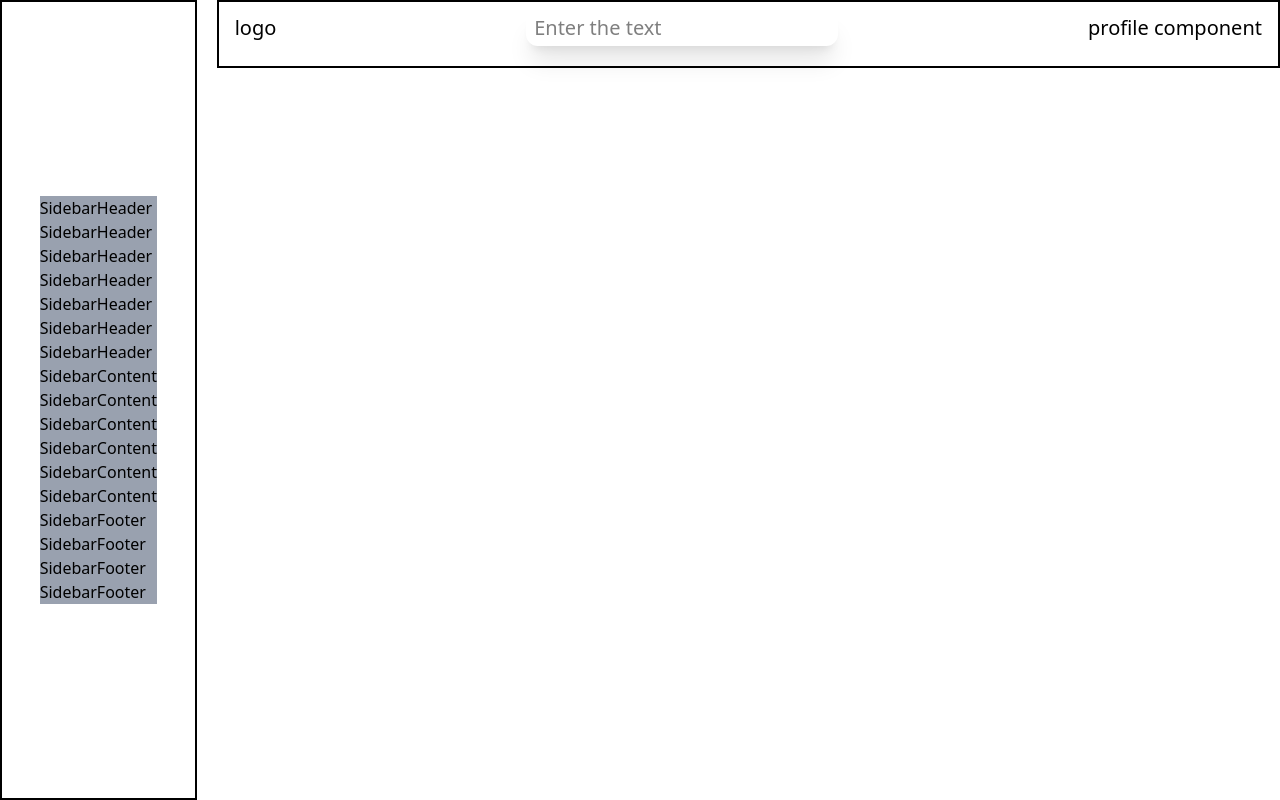
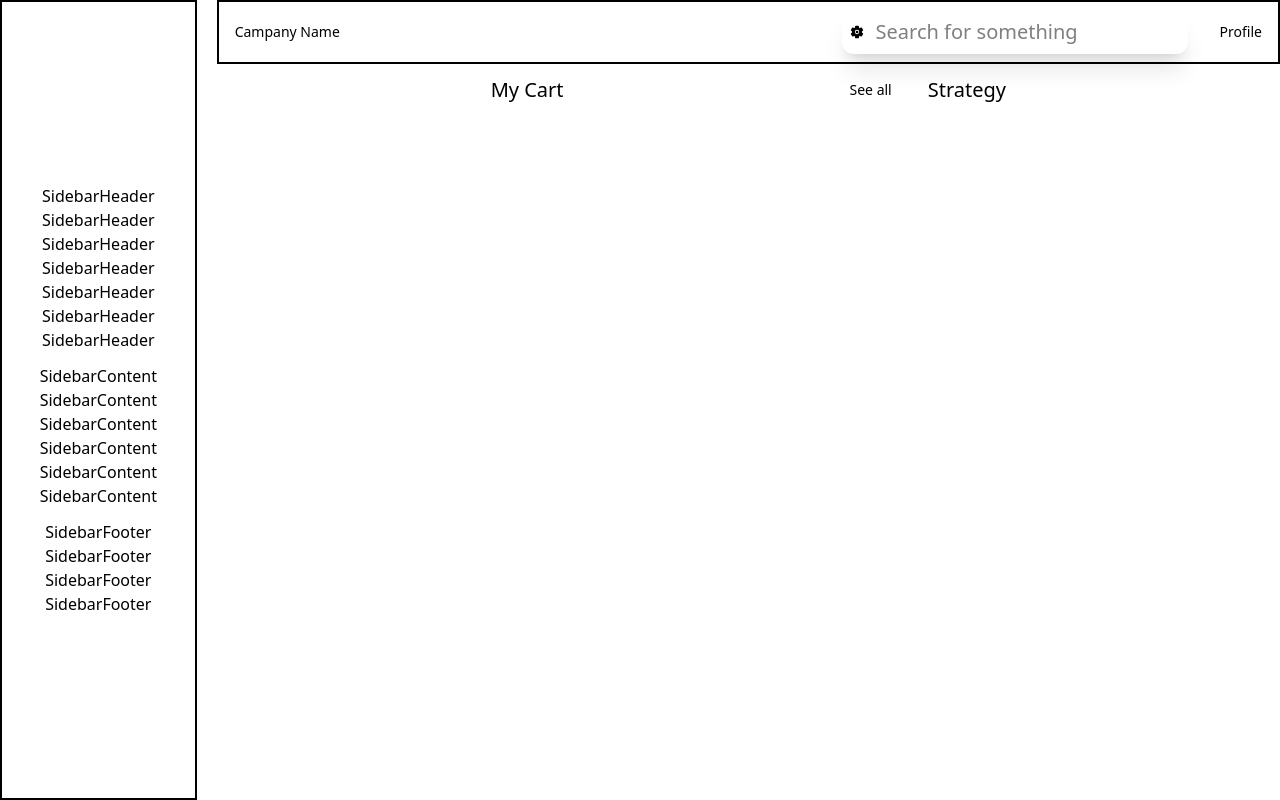
Before and after one commit to mouiz-youb/Mini-Dashboard, a React (Vite) app: page / in a window 1280 px wide. Built offline with nearby package versions, Linux system fonts and the light colour scheme.

Commit message:
fixe the last problem inside the layout of the project the next step is to create the content of the project

```diff
--- a/src/App.css
+++ b/src/App.css
@@ -1,3 +1,4 @@
 .transition-css {
   transition: all 2s;
+  /* position: none; */
 }
--- a/src/App.tsx
+++ b/src/App.tsx
@@ -1,6 +1,6 @@
 import React, { useState, useEffect } from "react";
 import "./index.css";
-import { Routes, Route } from "react-router-dom";
+import { Routes, Route, BrowserRouter } from "react-router-dom";
 import Admin from "./pages/Admin";
 import Sidebar from "./components/Sidebar";
 import { useClick } from "./store/useClick";
@@ -14,7 +14,7 @@ function App() {
         className={
           !click
             ? `col-start-1 col-end-7 row-start-1 row-end-1 md:col-start-2 md:col-end-7 md:row-start-1 md:row-end-1 overflow-y-scroll  `
-            : `col-start-2 col-end-7 row-start-1 row-end-1 md:col-start-1 md:col-end-7 md:row-start-1 md:row-end-1 overflow-y-scroll   `
+            : `col-start-1 col-end-7 row-start-1 row-end-1 md:col-start-1 md:col-end-7 md:row-start-1 md:row-end-1 overflow-y-scroll   `
         }
       >
         <Routes>
--- a/src/components/Cart.tsx
+++ b/src/components/Cart.tsx
@@ -1,7 +1,12 @@
 import React from "react";
 
 function Cart() {
-  return <div className="flex justify-center items-center flex-row"></div>;
+  return (
+    <div className="flex justify-center items-center flex-row">
+      <div></div>
+      <div></div>
+    </div>
+  );
 }
 
 export default Cart;
--- /dev/null
+++ b/src/components/NavTwo.tsx
@@ -0,0 +1,20 @@
+import React from "react";
+import { Link } from "react-router-dom";
+
+function NavTwo() {
+  return (
+    <div className="flex justify-evenly items-center flex-row gap-3 w-full">
+      <div className="flex justify-center items-center">
+        <p>My Cart</p>
+      </div>
+      <div className="flex justify-between items-center flex-row gap-9">
+        <Link to="/" className="text-sm">
+          See all
+        </Link>
+        <p>Strategy</p>
+      </div>
+    </div>
+  );
+}
+
+export default NavTwo;
--- a/src/components/Navbar.tsx
+++ b/src/components/Navbar.tsx
@@ -1,24 +1,31 @@
 import React, { use } from "react";
 import { useClick } from "../store/useClick";
 import { Calendar } from "@mantine/dates";
+import { IoSettings } from "react-icons/io5";
+import Profile from "./Profile";
 function Navbar() {
   const click = useClick((state) => state.click);
   const setClick = useClick((state) => state.setClick);
 
   console.log(click);
   return (
-    <div className="flex justify-between items-center flex-row gap-2 w-full pt-2 pb-2 pl-4 pr-4    ">
+    <div className="flex justify-between items-center flex-row gap-2 w-full pt-2 pb-2 pl-4 pr-4 border-2 text-sm   ">
       <div onClick={() => setClick()} className="cursor-pointer">
-        logo{" "}
+        Campany Name
       </div>
-      <div>
-        <input
-          type="text"
-          placeholder="Enter the text"
-          className=" shadow-xl  pt-1 pb-1 pl-2 pr-2 rounded-xl "
-        />
+      <div className="flex justify-center items-center flex-row gap-8">
+        <div className="flex justify-center items-center flex-row gap-1 shadow-xl  pt-1 pb-1 pl-2 pr-2 rounded-xl">
+          <IoSettings />
+          <input
+            type="text"
+            placeholder="Search for something"
+            className="  pt-1 pb-1 pl-2 pr-2 md:text-xl "
+          />
+        </div>
+        <div className="flex justify-center items-center ">
+          <Profile />
+        </div>
       </div>
-      <div className="flex justify-center items-center ">profile component</div>
     </div>
   );
 }
--- /dev/null
+++ b/src/components/Profile.tsx
@@ -0,0 +1,11 @@
+import React from "react";
+
+function Profile() {
+  return (
+    <div>
+      <h1>Profile</h1>
+    </div>
+  );
+}
+
+export default Profile;
--- a/src/components/Sidebar.tsx
+++ b/src/components/Sidebar.tsx
@@ -26,7 +26,9 @@ function Sidebar() {
         <div
           className={`${
             click
-              ? `flex  justify-center items-center  col-start-1 col-end-2 row-start-1 row-end-1 h-screen border-2`
+              ? `flex  justify-center items-center h-screen border-2 ${
+                  resized <= 768 ? `absolute top-0 left-0 -z-10 w-1/2` : ``
+                }  md:col-start-1 md:col-end-2 md:row-start-1 md:row-end-1   `
               : `hidden`
           }`}
         >
@@ -36,7 +38,9 @@ function Sidebar() {
         <div
           className={` ${
             !click
-              ? `flex justify-center items-center   col-start-1 col-end-2 row-start-1 row-end-1  h-screen border-2`
+              ? `flex justify-center items-center   h-screen border-2 ${
+                  resized <= 768 ? `absolute top-0 left-0 -z-10 w-1/2` : ``
+                }  md:col-start-1 md:col-end-2 md:row-start-1 md:row-end-1    `
               : ` hidden`
           }`}
         >
--- a/src/components/SidebarC.tsx
+++ b/src/components/SidebarC.tsx
@@ -4,7 +4,7 @@ import SidebarContent from "./SidebarContent";
 import SidebarFooter from "./SidebarFooter";
 function SidebarC() {
   return (
-    <div className="bg-gray-400 grid-rows-10 grid-col-1 gap-2  ">
+    <div className=" w-full h-full flex justify-center items-center flex-col gap-3   ">
       <SidebarHeader />
       <SidebarContent />
       <SidebarFooter />
--- a/src/pages/Admin.tsx
+++ b/src/pages/Admin.tsx
@@ -2,10 +2,12 @@ import React from "react";
 import Navbar from "../components/Navbar";
 import "../App.css";
 import AdminSectionOne from "../components/AdminSectionOne";
+import NavTwo from "../components/NavTwo";
 function Admin() {
   return (
-    <div className="flex justify-center items-center flex-col gap-3 border-2 text-[15px] md:text-xl  w-full  ">
+    <div className="flex justify-center items-center flex-col gap-3  text-[15px] md:text-xl  w-full  ">
       <Navbar />
+      <NavTwo />
       <AdminSectionOne />
     </div>
   );
```
